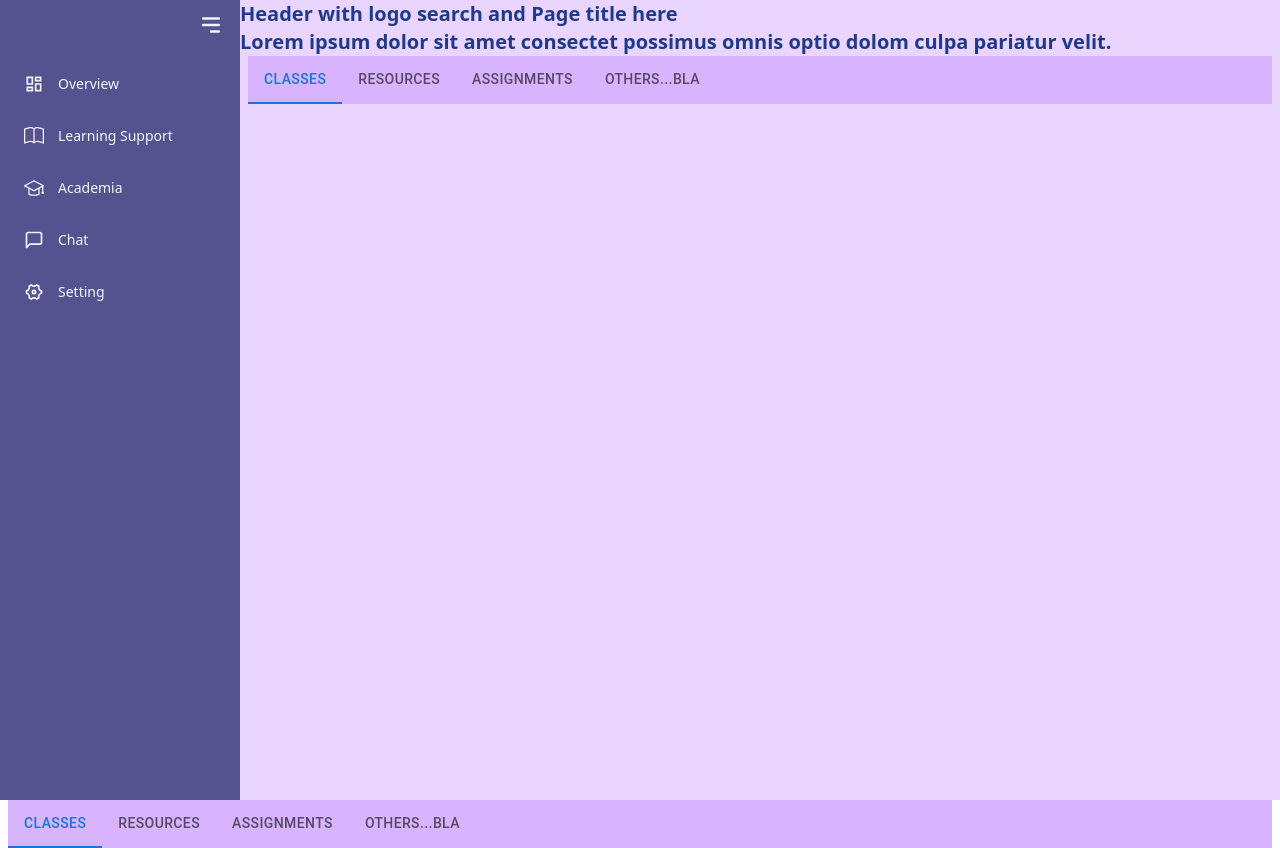
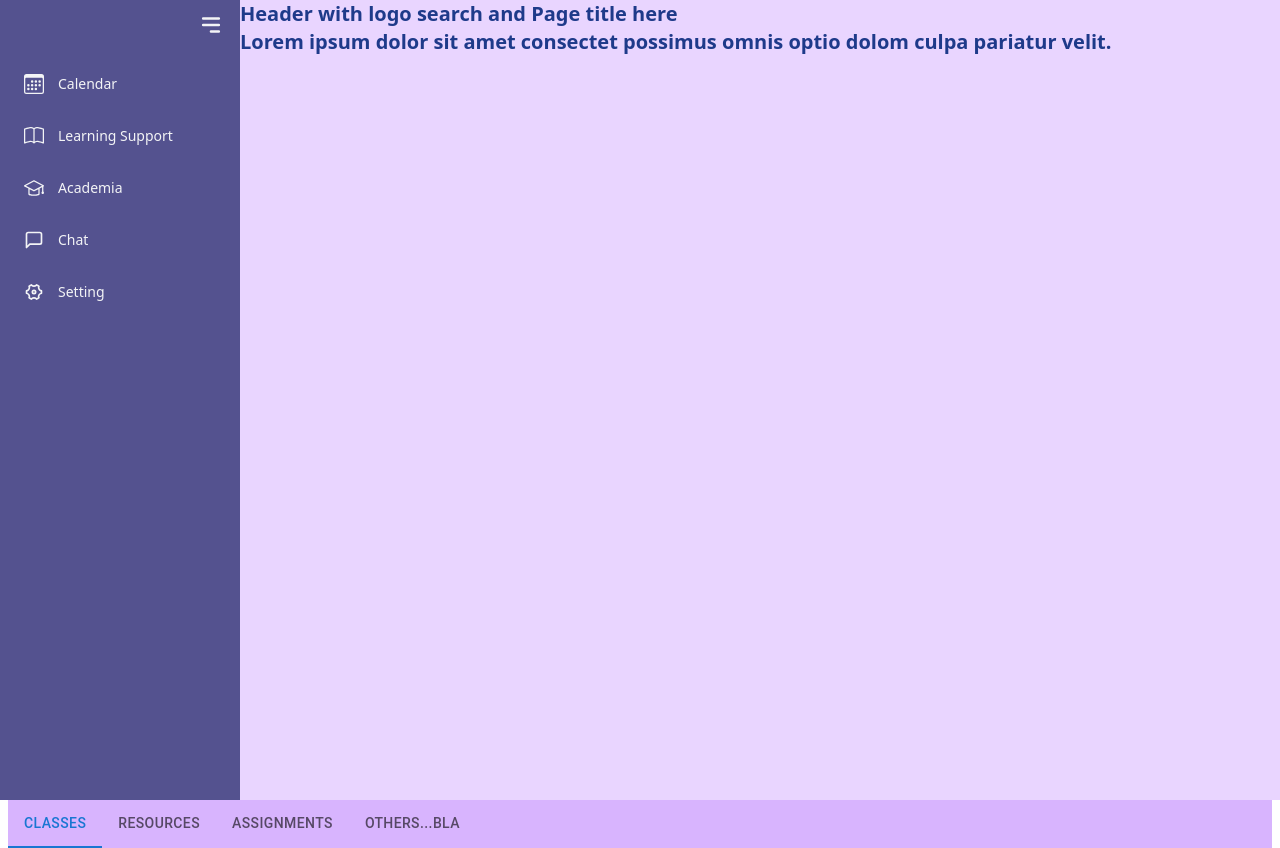
Before and after one commit to CaimeoAI/final_project_group_one, a React (Create React App) app in the folder client/: page / in a window 1280 px wide. Built offline with nearby package versions, Linux system fonts and the light colour scheme.

Commit message:
minor adjustments

```diff
--- a/client/src/pages/SidebarNav.jsx
+++ b/client/src/pages/SidebarNav.jsx
@@ -1,18 +1,18 @@
 import React, { useState } from "react";
 
 import { HiMenuAlt3 } from "react-icons/hi";
-import { MdOutlineDashboard } from "react-icons/md";
+
 import { RiSettings4Line } from "react-icons/ri";
-import { BsBook } from "react-icons/bs";
+import { BsBook, BsCalendar3 } from "react-icons/bs";
 import { FiMessageSquare } from "react-icons/fi";
 import { SlGraduation } from "react-icons/sl";
 
 import { Link } from "react-router-dom";
-import Tabs from "../components/learningComponents/Tabs";
+/* import Tabs from "../components/learningComponents/Tabs"; */
 
 const SidebarNav = () => {
   const menus = [
-    { name: "Overview", link: "/", icon: MdOutlineDashboard },
+    { name: "Calendar", link: "/Calendar", icon: BsCalendar3},
     { name: "Learning Support", link: "/learningsupport", icon: BsBook },
     { name: "Academia", link: "/", icon: SlGraduation },
     { name: "Chat", link: "/", icon: FiMessageSquare },
@@ -66,12 +66,13 @@ const SidebarNav = () => {
         </div>
       </div>
       <div className="bg-purple-200 text-xl text-blue-900 font-semibold w-full">
-       <div>
-       <strong>Header with logo search and Page title here</strong>
-        <br />
-        Lorem ipsum dolor sit amet consectet possimus omnis optio dolom culpa pariatur velit.
-       </div>
-        <Tabs/>
+        <div>
+          <strong>Header with logo search and Page title here</strong>
+          <br />
+          Lorem ipsum dolor sit amet consectet possimus omnis optio dolom culpa
+          pariatur velit.
+        </div>
+        {/* <Tabs/> */}
       </div>
     </section>
   );
```
